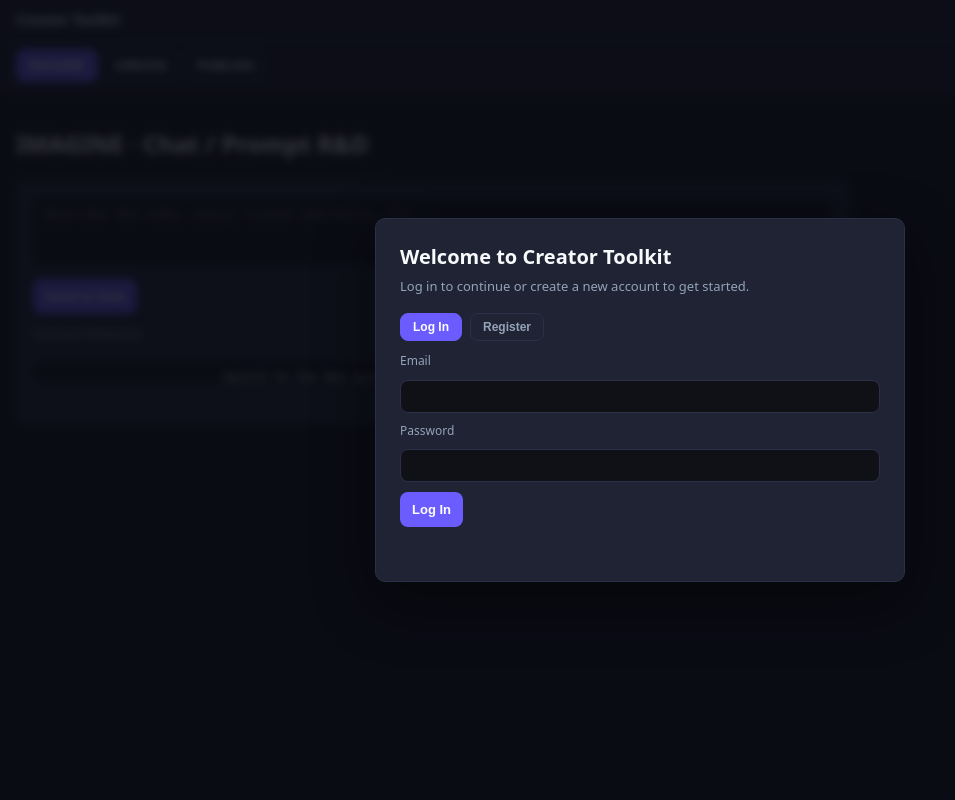
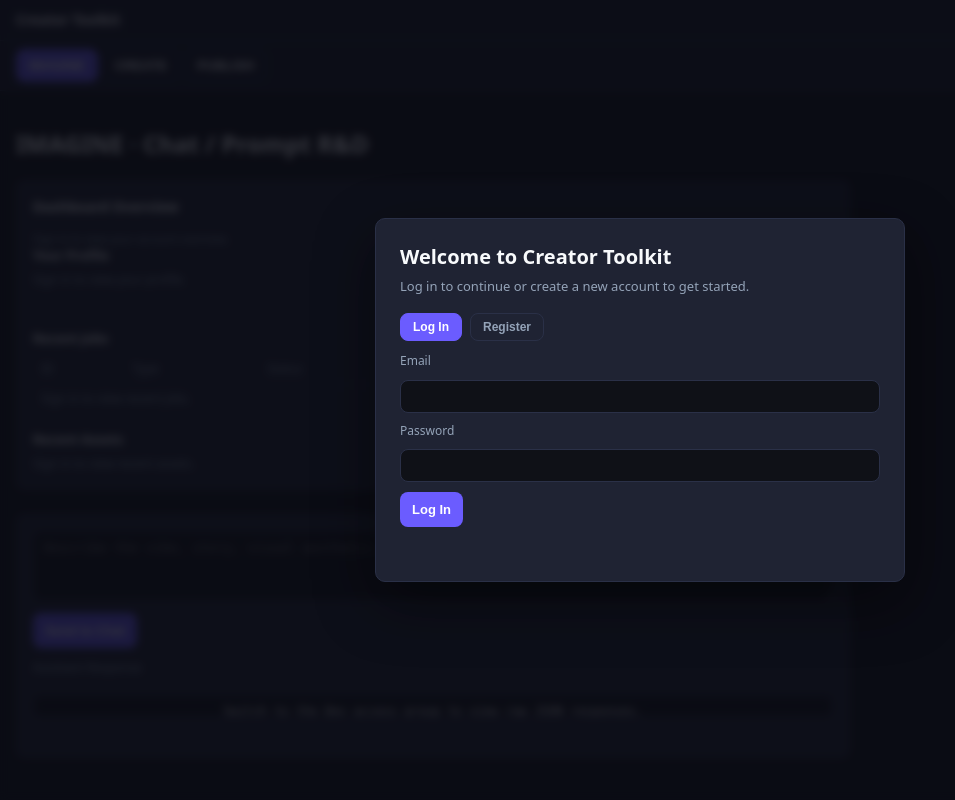
Before and after one commit to BlackNapalm1988/creator_toolkit, a FastAPI app: page /dashboard in a window 1280 px wide. Shown: the whole page, without its empty margins (0-955 px from the left). Run offline with FastAPI, Linux system fonts and the light colour scheme; data that the repository does not hold is empty; parts of the project's set-up code (start-up, migrations or seed data) failed here and were passed over.

Commit message:
Add tests for dashboard data endpoint

```diff
--- a/main.py
+++ b/main.py
@@ -9,7 +9,7 @@
 import smtplib
 import uuid
 from email.message import EmailMessage
-from typing import List, Optional
+from typing import Dict, List, Optional
 
 from dotenv import load_dotenv
 from urllib.parse import urlencode
@@ -542,6 +542,64 @@
     Frontend JS will call the API routes.
     """
     return templates.TemplateResponse("dashboard.html", {"request": request})
+
+
+@app.get("/dashboard/data", tags=["Dashboard"])
+def dashboard_data(user=Depends(current_user)):
+    """Return aggregated dashboard data for the signed-in user."""
+
+    # --- user summary ---
+    payload = _user_payload(user)
+    user_summary = {
+        "id": payload.get("id"),
+        "display_name": payload.get("full_name") or payload.get("email"),
+        "access_group": payload.get("access_group"),
+        "email_verified": bool(payload.get("is_verified")),
+    }
+
+    # --- provider connection status ---
+    stored_keys = list_user_keys(payload["id"])
+    providers = {}
+    for provider in ("openai", "elevenlabs", "youtube"):
+        providers[provider] = "connected" if stored_keys.get(provider) else "missing"
+
+    # --- recent jobs ---
+    def _to_iso(ts: int | None) -> str | None:
+        if not ts:
+            return None
+        try:
+            return datetime.datetime.fromtimestamp(
+                int(ts), tz=datetime.timezone.utc
+            ).isoformat()
+        except Exception:
+            return None
+
+    recent_jobs = []
+    for job in list_jobs(limit=10):
+        raw_progress = job.get("progress")
+        try:
+            progress_value = int(raw_progress) if raw_progress is not None else None
+        except (TypeError, ValueError):
+            progress_value = None
+        recent_jobs.append(
+            {
+                "id": job.get("id"),
+                "type": job.get("type"),
+                "status": job.get("status"),
+                "progress": progress_value,
+                "updated_at": _to_iso(job.get("updated_at")),
+            }
+        )
+
+    # --- assets placeholder ---
+    recent_assets: List[Dict[str, str]] = []
+
+    return {
+        "user": user_summary,
+        "providers": providers,
+        "recent_jobs": recent_jobs,
+        "recent_assets": recent_assets,
+    }
 
 @app.get("/imagine/models")
 def imagine_models(user=Depends(verified_user)):
--- a/requirements.txt
+++ b/requirements.txt
@@ -9,3 +9,8 @@
 openai>=1.0.0
 requests
 jinja2
+PyJWT==2.9.0
+python-jose[cryptography]==3.3.0
+pytest==7.4.4
+pytest-asyncio==0.21.1
+httpx==0.26.0
--- a/static/app.js
+++ b/static/app.js
@@ -59,6 +59,13 @@
 const verificationBanner = document.getElementById("verificationBanner");
 const openVerificationButton = document.getElementById("openVerificationButton");
 
+const dashboardInfo = document.getElementById("dashboardInfo");
+const dashboardError = document.getElementById("dashboardError");
+const dashboardProfileList = document.getElementById("dashboardProfileList");
+const dashboardProviders = document.getElementById("dashboardProviders");
+const recentJobsBody = document.getElementById("recentJobsBody");
+const recentAssetsList = document.getElementById("recentAssetsList");
+
 const protectedControls = [
   document.getElementById("imagineSendBtn"),
   document.getElementById("musicGenerateBtn"),
@@ -66,6 +73,225 @@
   document.getElementById("masterBuildBtn"),
   document.getElementById("ytUploadBtn"),
 ];
+
+let lastDashboardUserId = null;
+let dashboardLoading = false;
+
+function setDashboardMessage(message) {
+  if (!dashboardInfo) return;
+  dashboardInfo.textContent = message || "";
+  dashboardInfo.classList.toggle("hidden", !message);
+}
+
+function clearDashboardError() {
+  if (!dashboardError) return;
+  dashboardError.textContent = "";
+  dashboardError.classList.add("hidden");
+}
+
+function showDashboardError(message) {
+  if (!dashboardError) return;
+  dashboardError.textContent = message || "Unable to load dashboard data.";
+  dashboardError.classList.remove("hidden");
+}
+
+function resetDashboardWidgetsForLoggedOut() {
+  if (dashboardProfileList) {
+    dashboardProfileList.innerHTML = "";
+    const item = document.createElement("li");
+    item.className = "dashboard-placeholder";
+    item.textContent = "Sign in to view your profile.";
+    dashboardProfileList.appendChild(item);
+  }
+  if (dashboardProviders) {
+    dashboardProviders.innerHTML = "";
+    const msg = document.createElement("p");
+    msg.className = "dashboard-placeholder";
+    msg.textContent = "Sign in to view connected services.";
+    dashboardProviders.appendChild(msg);
+  }
+  if (recentJobsBody) {
+    recentJobsBody.innerHTML = "";
+    const row = document.createElement("tr");
+    const cell = document.createElement("td");
+    cell.colSpan = 5;
+    cell.className = "dashboard-placeholder";
+    cell.textContent = "Sign in to view recent jobs.";
+    row.appendChild(cell);
+    recentJobsBody.appendChild(row);
+  }
+  if (recentAssetsList) {
+    recentAssetsList.innerHTML = "";
+    const assetItem = document.createElement("li");
+    assetItem.className = "dashboard-placeholder";
+    assetItem.textContent = "Sign in to view recent assets.";
+    recentAssetsList.appendChild(assetItem);
+  }
+  setDashboardMessage("Sign in to view your account overview.");
+  clearDashboardError();
+  dashboardLoading = false;
+  lastDashboardUserId = null;
+}
+
+function formatTimestamp(value) {
+  if (!value) return "—";
+  const dt = new Date(value);
+  if (Number.isNaN(dt.getTime())) return value;
+  return dt.toLocaleString();
+}
+
+function formatProgress(value) {
+  if (value === null || value === undefined) return "—";
+  const num = Number(value);
+  if (!Number.isFinite(num)) return String(value);
+  return `${Math.round(num)}%`;
+}
+
+function renderDashboardData(payload) {
+  if (!payload) return;
+
+  const profile = payload.user || {};
+  if (dashboardProfileList) {
+    dashboardProfileList.innerHTML = "";
+    const entries = [
+      { label: "Display Name", value: profile.display_name || "—" },
+      { label: "User ID", value: profile.id !== undefined && profile.id !== null ? profile.id : "—" },
+      { label: "Access Group", value: profile.access_group || "—" },
+      { label: "Email Verified", value: profile.email_verified ? "Yes" : "No" },
+    ];
+    entries.forEach(({ label, value }) => {
+      const li = document.createElement("li");
+      const labelSpan = document.createElement("span");
+      labelSpan.className = "label";
+      labelSpan.textContent = `${label}:`;
+      const valueSpan = document.createElement("span");
+      valueSpan.textContent = value;
+      li.appendChild(labelSpan);
+      li.appendChild(valueSpan);
+      dashboardProfileList.appendChild(li);
+    });
+  }
+
+  if (dashboardProviders) {
+    dashboardProviders.innerHTML = "";
+    const providerMap = [
+      { key: "openai", label: "OpenAI" },
+      { key: "elevenlabs", label: "ElevenLabs" },
+      { key: "youtube", label: "YouTube" },
+    ];
+    providerMap.forEach(({ key, label }) => {
+      const status = payload.providers && payload.providers[key] === "connected" ? "connected" : "missing";
+      const row = document.createElement("div");
+      row.className = "status-row";
+      const nameSpan = document.createElement("span");
+      nameSpan.textContent = label;
+      const badge = document.createElement("span");
+      badge.className = `status-pill ${status}`;
+      badge.textContent = status === "connected" ? "Connected" : "Missing";
+      row.appendChild(nameSpan);
+      row.appendChild(badge);
+      dashboardProviders.appendChild(row);
+    });
+  }
+
+  if (recentJobsBody) {
+    recentJobsBody.innerHTML = "";
+    const jobs = Array.isArray(payload.recent_jobs) ? payload.recent_jobs : [];
+    if (!jobs.length) {
+      const row = document.createElement("tr");
+      const cell = document.createElement("td");
+      cell.colSpan = 5;
+      cell.className = "dashboard-placeholder";
+      cell.textContent = "No recent jobs.";
+      row.appendChild(cell);
+      recentJobsBody.appendChild(row);
+    } else {
+      jobs.forEach(job => {
+        const row = document.createElement("tr");
+        const cells = [
+          job.id || "—",
+          job.type || "—",
+          job.status || "—",
+          formatProgress(job.progress),
+          formatTimestamp(job.updated_at),
+        ];
+        cells.forEach(text => {
+          const cell = document.createElement("td");
+          cell.textContent = text;
+          row.appendChild(cell);
+        });
+        recentJobsBody.appendChild(row);
+      });
+    }
+  }
+
+  if (recentAssetsList) {
+    recentAssetsList.innerHTML = "";
+    const assets = Array.isArray(payload.recent_assets) ? payload.recent_assets : [];
+    if (!assets.length) {
+      const item = document.createElement("li");
+      item.className = "dashboard-placeholder";
+      item.textContent = "No assets to display.";
+      recentAssetsList.appendChild(item);
+    } else {
+      assets.forEach(asset => {
+        const item = document.createElement("li");
+        item.className = "dashboard-asset";
+        const labelSpan = document.createElement("span");
+        labelSpan.className = "label";
+        labelSpan.textContent = `${(asset.asset_type || "Asset").toString().toUpperCase()}:`;
+        const detailsSpan = document.createElement("span");
+        const parts = [asset.file_path || "(no path)", formatTimestamp(asset.created_at)];
+        if (asset.project_id) {
+          parts.unshift(`Project ${asset.project_id}`);
+        }
+        detailsSpan.textContent = parts.join(" • ");
+        item.appendChild(labelSpan);
+        item.appendChild(detailsSpan);
+        recentAssetsList.appendChild(item);
+      });
+    }
+  }
+}
+
+async function loadDashboardData(force = false) {
+  const hasDashboard = dashboardProfileList || dashboardProviders || recentJobsBody || recentAssetsList;
+  if (!hasDashboard) return;
+
+  if (!authState.user) {
+    resetDashboardWidgetsForLoggedOut();
+    return;
+  }
+
+  const currentUserId = authState.user.id;
+  if (!force && (dashboardLoading || lastDashboardUserId === currentUserId)) {
+    return;
+  }
+
+  lastDashboardUserId = currentUserId;
+  dashboardLoading = true;
+  setDashboardMessage("Loading dashboard data...");
+  clearDashboardError();
+
+  try {
+    const resp = await getJSON("/dashboard/data");
+    if (!resp.ok || !resp.data) {
+      showDashboardError("Unable to load dashboard data");
+      setDashboardMessage("");
+      lastDashboardUserId = null;
+      return;
+    }
+    setDashboardMessage("");
+    renderDashboardData(resp.data);
+  } catch (err) {
+    console.error("dashboard load failed", err);
+    showDashboardError("Unable to load dashboard data");
+    setDashboardMessage("");
+    lastDashboardUserId = null;
+  } finally {
+    dashboardLoading = false;
+  }
+}
 
 function setToken(token) {
   authState.token = token || null;
@@ -189,6 +415,7 @@
 function applyUserState() {
   const user = authState.user;
   if (!user) {
+    resetDashboardWidgetsForLoggedOut();
     if (userActions) userActions.classList.add("hidden");
     if (docsLink) docsLink.classList.add("hidden");
     document.body.classList.remove("dev-mode");
@@ -211,6 +438,7 @@
     hideVerificationOverlay();
   }
   populateProfileSummary();
+  loadDashboardData(true);
 }
 
 function populateProfileSummary() {
@@ -364,6 +592,7 @@
         setFeedback(apiKeysFeedback, `${provider} key removed.`, "success");
       }
       await loadApiKeys();
+      await loadDashboardData(true);
     });
     item.appendChild(nameSpan);
     item.appendChild(removeBtn);
@@ -596,6 +825,7 @@
       apiKeySecretInput.value = "";
       setFeedback(apiKeysFeedback, `${payload.provider} key saved.`, "success");
       await loadApiKeys();
+      await loadDashboardData(true);
     });
   });
 }
--- a/static/style.css
+++ b/static/style.css
@@ -160,6 +160,116 @@
   color: var(--text);
   font-size: 14px;
   font-weight: 600;
+}
+
+.dashboard-overview h4 {
+  margin-top: 0;
+  margin-bottom: 8px;
+  font-size: 13px;
+  font-weight: 600;
+  color: var(--text);
+}
+
+.dashboard-columns {
+  display: flex;
+  flex-wrap: wrap;
+  gap: 16px;
+}
+
+.dashboard-column {
+  flex: 1 1 220px;
+}
+
+.dashboard-list {
+  list-style: none;
+  padding: 0;
+  margin: 0;
+  display: flex;
+  flex-direction: column;
+  gap: 6px;
+}
+
+.dashboard-list li {
+  display: flex;
+  align-items: center;
+  gap: 8px;
+  font-size: 12px;
+}
+
+.dashboard-list .label {
+  color: var(--text-dim);
+  min-width: 110px;
+}
+
+.dashboard-placeholder {
+  color: var(--text-dim);
+  font-size: 12px;
+}
+
+.status-grid {
+  display: flex;
+  flex-direction: column;
+  gap: 8px;
+}
+
+.status-row {
+  display: flex;
+  align-items: center;
+  justify-content: space-between;
+  font-size: 12px;
+}
+
+.status-pill {
+  display: inline-flex;
+  align-items: center;
+  gap: 6px;
+  border-radius: 999px;
+  padding: 2px 8px;
+  font-size: 11px;
+  text-transform: capitalize;
+  border: 1px solid transparent;
+}
+
+.status-pill.connected {
+  background: rgba(52, 211, 153, 0.18);
+  border-color: rgba(52, 211, 153, 0.35);
+  color: #34d399;
+}
+
+.status-pill.missing {
+  background: rgba(248, 113, 113, 0.18);
+  border-color: rgba(248, 113, 113, 0.35);
+  color: #f87171;
+}
+
+.dashboard-subsection {
+  margin-top: 16px;
+}
+
+.table-wrapper {
+  overflow-x: auto;
+}
+
+.dashboard-table {
+  width: 100%;
+  border-collapse: collapse;
+  font-size: 12px;
+}
+
+.dashboard-table th,
+.dashboard-table td {
+  padding: 6px 8px;
+  border-bottom: 1px solid var(--border);
+  text-align: left;
+}
+
+.dashboard-table th {
+  color: var(--text-dim);
+  font-weight: 500;
+}
+
+.dashboard-table tbody tr:last-child td {
+  border-bottom: none;
 }
 
 /* Rows & inputs */
--- a/templates/dashboard.html
+++ b/templates/dashboard.html
@@ -37,6 +37,56 @@
     <!-- ========== IMAGINE TAB ========== -->
     <section id="tab-imagine" class="tab-panel active">
       <h2>IMAGINE · Chat / Prompt R&D</h2>
+
+      <div class="card dashboard-overview">
+        <h3>Dashboard Overview</h3>
+        <p id="dashboardInfo" class="help-text">Sign in to view your account overview.</p>
+        <p id="dashboardError" class="help-text error hidden">Unable to load dashboard data.</p>
+
+        <div class="dashboard-columns">
+          <div class="dashboard-column">
+            <h4>Your Profile</h4>
+            <ul id="dashboardProfileList" class="dashboard-list">
+              <li class="dashboard-placeholder">Sign in to view your profile.</li>
+            </ul>
+          </div>
+          <div class="dashboard-column">
+            <h4>Connected Services</h4>
+            <div id="dashboardProviders" class="status-grid">
+              <p class="dashboard-placeholder">Sign in to view connected services.</p>
+            </div>
+          </div>
+        </div>
+
+        <div class="dashboard-subsection">
+          <h4>Recent Jobs</h4>
+          <div class="table-wrapper">
+            <table class="dashboard-table">
+              <thead>
+                <tr>
+                  <th>ID</th>
+                  <th>Type</th>
+                  <th>Status</th>
+                  <th>Progress</th>
+                  <th>Updated</th>
+                </tr>
+              </thead>
+              <tbody id="recentJobsBody">
+                <tr>
+                  <td colspan="5" class="dashboard-placeholder">Sign in to view recent jobs.</td>
+                </tr>
+              </tbody>
+            </table>
+          </div>
+        </div>
+
+        <div class="dashboard-subsection">
+          <h4>Recent Assets</h4>
+          <ul id="recentAssetsList" class="dashboard-list">
+            <li class="dashboard-placeholder">Sign in to view recent assets.</li>
+          </ul>
+        </div>
+      </div>
 
       <div class="card">
         <div class="row">
```
Also changed, not shown: tests/test_dashboard.py (added, +138 -0 lines), README.md.
